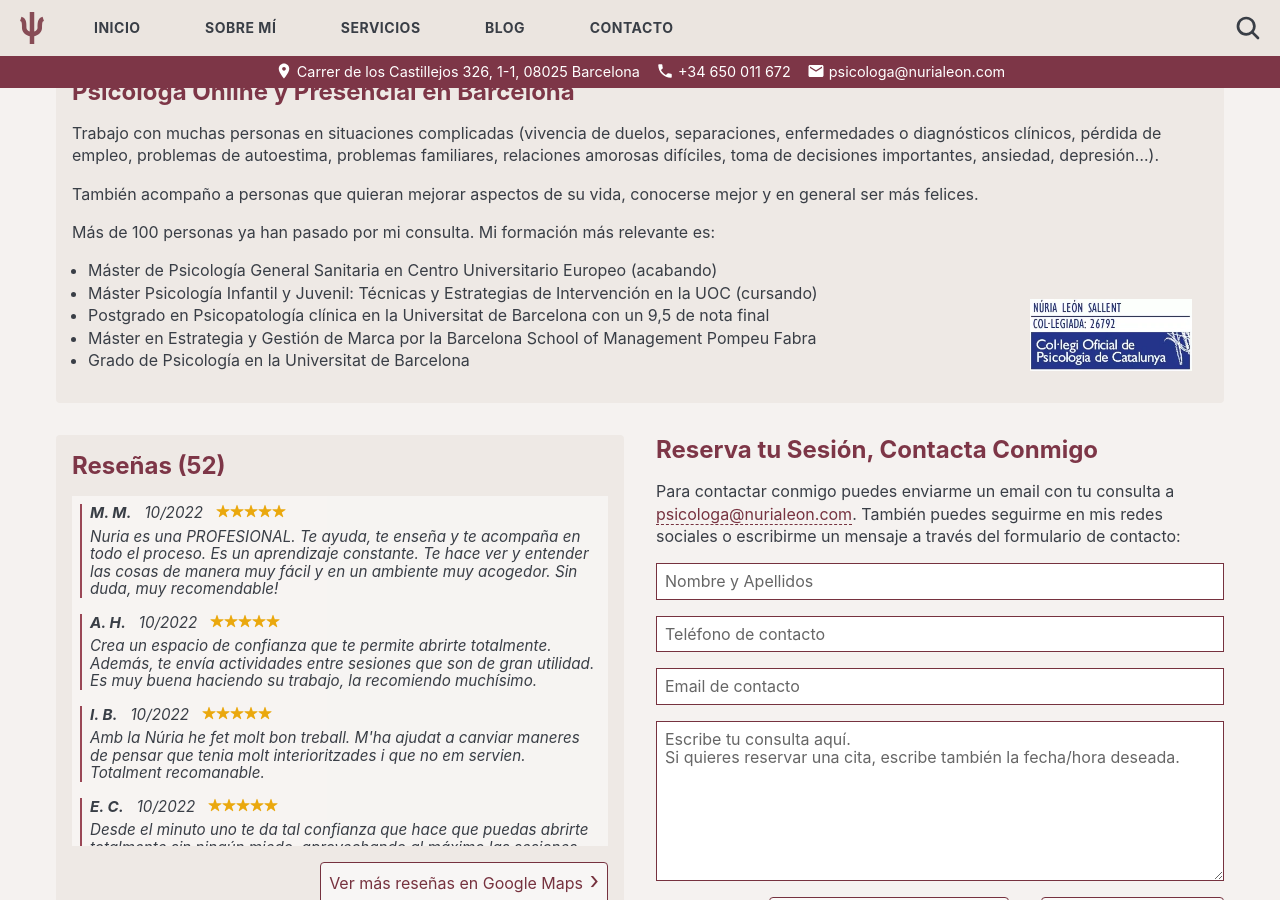
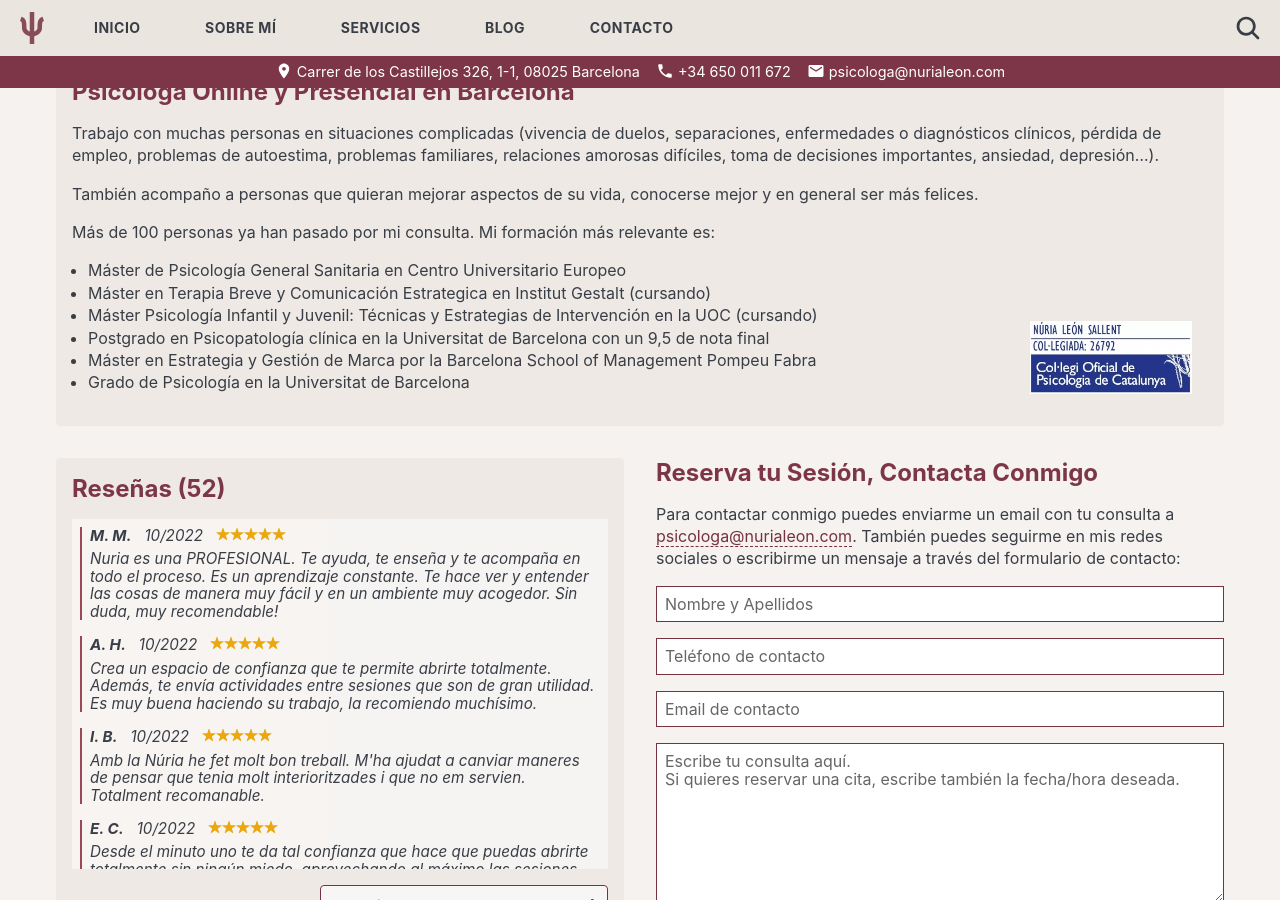
Before and after one commit to nurialeonsallent/nurialeon.com, a Jekyll site: the page built from _pages/home.md, in a window 1280 px wide and 900 px high, scrolled down 474 px. Built offline with Jekyll 4.4.1, drawn with Linux system fonts in a browser that asks for light colours.

Commit message:
formacion

```diff
--- a/_pages/home.md
+++ b/_pages/home.md
@@ -14,7 +14,8 @@ También acompaño a personas que quieran mejorar aspectos de su vida, conocerse
 
 Más de 100 personas ya han pasado por mi consulta. Mi formación más relevante es:
 
-- Máster de Psicología General Sanitaria en Centro Universitario Europeo (acabando)
+- Máster de Psicología General Sanitaria en Centro Universitario Europeo
+- Máster en Terapia Breve y Comunicación Estrategica en Institut Gestalt (cursando)
 - Máster Psicología Infantil y Juvenil: Técnicas y Estrategias de Intervención en la UOC (cursando)
 - Postgrado en Psicopatología clínica en la Universitat de Barcelona con un 9,5 de nota final
 - Máster en Estrategia y Gestión de Marca por la Barcelona School of Management Pompeu Fabra
```
Also changed, not shown: _pages/sobre-mi.md (+9 -5 lines).
